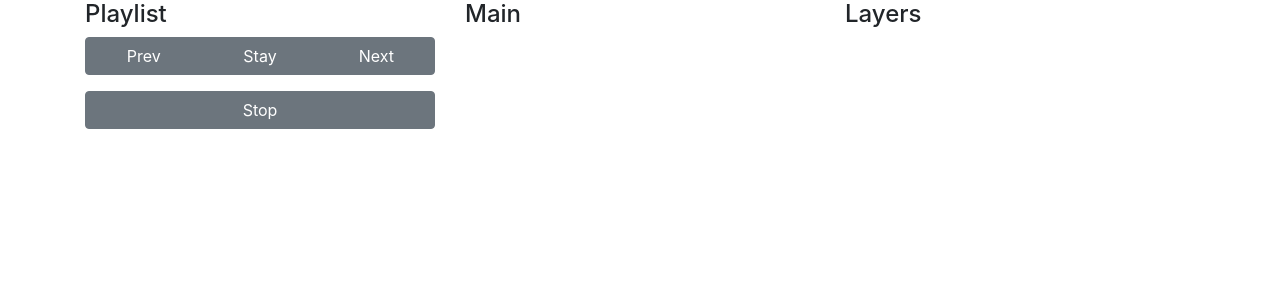
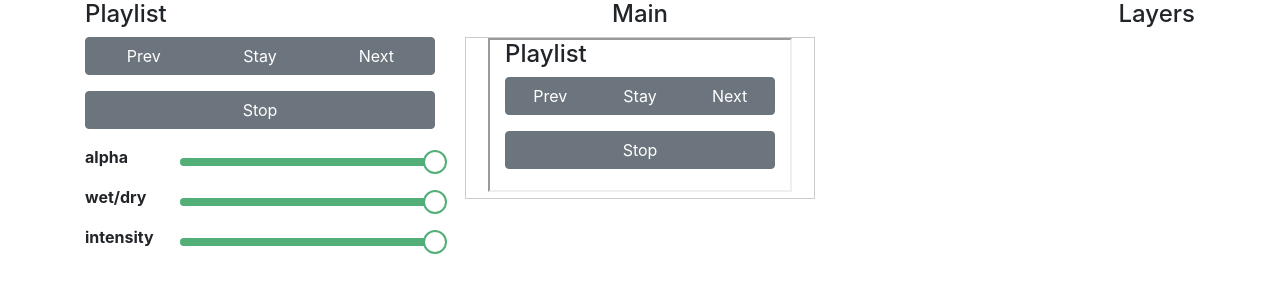
Before and after one commit to tennessee-garage/ddfui, a React (Create React App) app: page / in a window 1280 px wide. Shown: the top 300 px of the page. Built offline with nearby package versions, Linux system fonts and the light colour scheme; no server answers.

Commit message:
add layer control & iframe preview components

```diff
--- a/src/components/DanceFloorController.js
+++ b/src/components/DanceFloorController.js
@@ -3,6 +3,8 @@ import { Row, Col } from 'react-bootstrap';
 
 import Playlist from './Playlist';
 import PlaylistControls from './PlaylistControls';
+import LayerControls from './LayerControls';
+import FloorPreview from './FloorPreview';
 
 import DanceFloorClient from '../lib/DanceFloorClient';
 const CLIENT = new DanceFloorClient();
@@ -57,6 +59,11 @@ export default class DanceFloorController extends React.Component {
         await this.refreshStatus();
     };
 
+    onLayerParamChange = async (layerName, paramName, value) => {
+        await CLIENT.setLayer(layerName, { [paramName]: value });
+        await this.refreshStatus();
+    };
+
     render() {
         const { status } = this.state;
         return (
@@ -69,11 +76,18 @@ export default class DanceFloorController extends React.Component {
                         onStay={this.onPlaylistStay}
                         onNext={this.onPlaylistNext}
                         onStop={this.onPlaylistStop} />
+                    <LayerControls
+                        layerInfo={status.layers ? status.layers.playlist : {}}
+                        onAlphaChange={(obj, value) => this.onLayerParamChange('playlist', 'alpha', value)}
+                        onWetDryChange={(obj, value) => this.onLayerParamChange('playlist', 'ranged_values', { '0': value })}
+                        onIntensityChange={(obj, value) => this.onLayerParamChange('playlist', 'ranged_values', { '1': value })}
+                        />
                 </Col>
-                <Col md={4}>
+                <Col md={4} className="text-center">
                     <h4>Main</h4>
+                    <FloorPreview />
                 </Col>
-                <Col md={4}>
+                <Col md={4} className="text-right">
                     <h4>Layers</h4>
                 </Col>
             </Row>
--- /dev/null
+++ b/src/components/FloorPreview.js
@@ -0,0 +1,13 @@
+import React from 'react';
+
+export default function FloorPreview() {
+    const url = 'http://localhost:1979?is_embedded=true';
+    return (
+        <div style={{
+            width: '100%',
+            border: '1px solid #ccc',
+            marginBottom: 16}}>
+            <iframe src={url} title="floor preview"></iframe>
+         </div>
+    );
+};
--- /dev/null
+++ b/src/components/LayerControls.js
@@ -0,0 +1,90 @@
+import React from 'react';
+import { withStyles } from '@material-ui/core/styles';
+import Slider from '@material-ui/core/Slider';
+import { Row, Col } from 'react-bootstrap';
+
+const LayerSlider = withStyles({
+    root: {
+      color: '#52af77',
+      height: 8,
+    },
+    thumb: {
+      height: 24,
+      width: 24,
+      backgroundColor: '#fff',
+      border: '2px solid currentColor',
+      marginTop: -8,
+      marginLeft: -12,
+      '&:focus,&:hover,&$active': {
+        boxShadow: 'inherit',
+      },
+    },
+    active: {},
+    valueLabel: {
+      left: 'calc(-50% + 4px)',
+    },
+    track: {
+      height: 8,
+      borderRadius: 4,
+    },
+    rail: {
+      height: 8,
+      borderRadius: 4,
+    },
+  })(Slider);
+
+export default function LayerControls({ layerInfo, onAlphaChange, onIntensityChange, onWetDryChange }) {
+
+    return (
+        <div>
+            <Row>
+                <Col md={3}>
+                    <b>alpha</b>
+                </Col>
+                <Col>
+                    <LayerSlider
+                        valueLabelDisplay="auto"
+                        aria-label="alpha slider"
+                        defaultValue={100}
+                        min={0}
+                        max={1}
+                        step={0.01}
+                        onChange={onAlphaChange}
+                        />
+                </Col>
+            </Row>
+            <Row>
+                <Col md={3}>
+                    <b>wet/dry</b>
+                </Col>
+                <Col>
+                    <LayerSlider
+                        valueLabelDisplay="auto"
+                        aria-label="wet/dry slider"
+                        defaultValue={127}
+                        min={0}
+                        max={127}
+                        step={1}
+                        onChange={onWetDryChange}
+                        />
+                </Col>
+            </Row>
+            <Row>
+                <Col md={3}>
+                    <b>intensity</b>
+                </Col>
+                <Col>
+                    <LayerSlider
+                        valueLabelDisplay="auto"
+                        aria-label="intensity slider"
+                        defaultValue={127}
+                        min={0}
+                        max={127}
+                        step={1}
+                        onChange={onWetDryChange}
+                        />
+                </Col>
+            </Row>
+        </div>
+    );
+};
--- a/src/components/PlaylistControls.js
+++ b/src/components/PlaylistControls.js
@@ -3,7 +3,7 @@ import { Button } from 'react-bootstrap';
 
 export default function PlaylistControls({ onPrevious, onNext, onStay, onStop }) {
     return (
-        <div>
+        <div style={{marginBottom: 16}}>
             <div className="btn-group d-flex" role="group" style={{marginBottom: 16}}>
                 <Button variant="secondary" onClick={onPrevious} className="w-100">Prev</Button>
                 <Button variant="secondary" onClick={onStay} className="w-100">Stay</Button>
```
